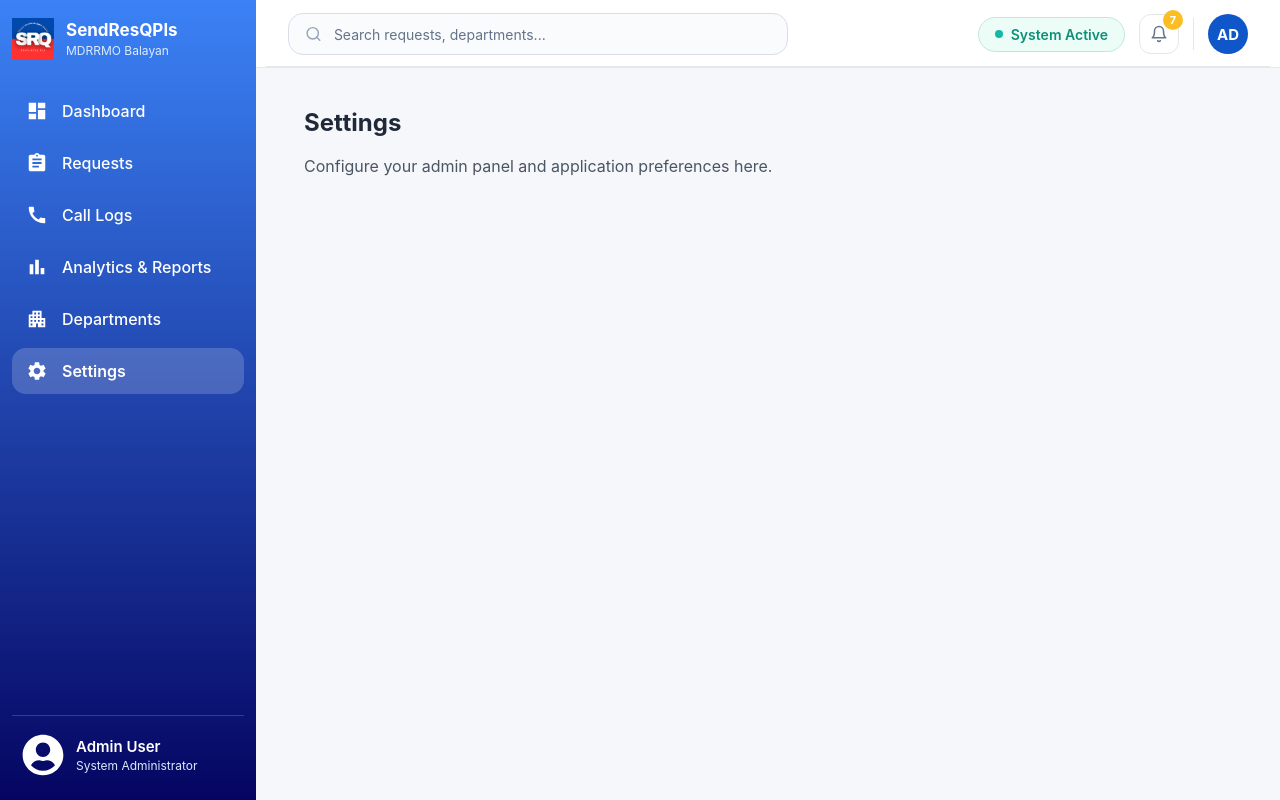
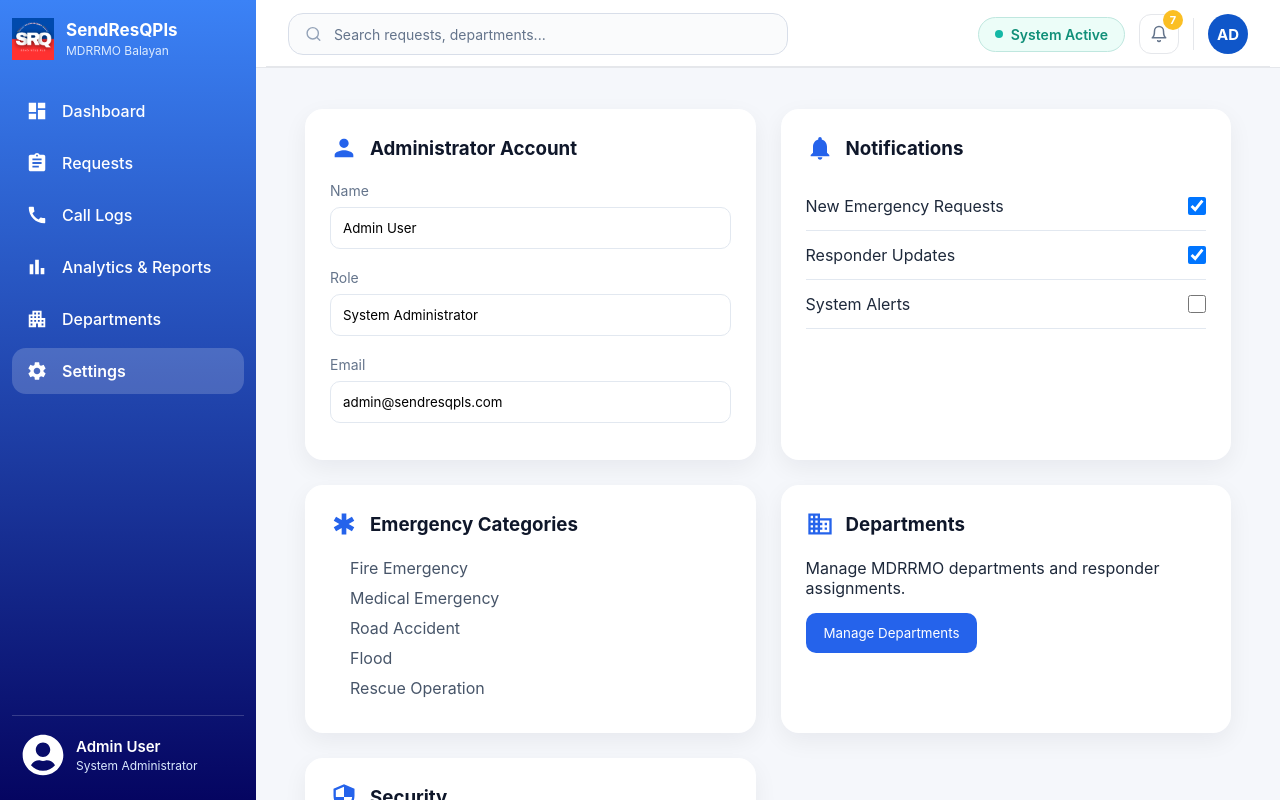
Before and after one commit to b3rtuso/it332-capstone-SendResQPls, a React (Vite) app in the folder frontend/SendResQPls/: page /settings in a window 1280 px wide. Built offline with nearby package versions, Linux system fonts and the light colour scheme.

Commit message:
Refactor Settings component layout and styles; add new settings page UI

```diff
--- a/frontend/SendResQPls/src/App.jsx
+++ b/frontend/SendResQPls/src/App.jsx
@@ -6,7 +6,7 @@ import Requests from "./pages/Requests/Requests";
 import RequestDetails from "./pages/RequestDetails/RequestDetails";
 import CallLogs from "./components/Call Logs/CallLogs";
 import Analytics from "./pages/Analytics/Analytics";
-import Settings from "./pages/Settings/Settings";
+import Settings from "/src/components/Dashboard/Settings/Settings";
 
 import AdminLayout from "./Department.layout/AdminLayout";
 import Departments from "./pages/Departments/Departments";
--- /dev/null
+++ b/frontend/SendResQPls/src/components/Dashboard/Settings/settings.css
@@ -0,0 +1,131 @@
+.settings-page {
+    padding: 25px;
+}
+
+
+.settings-grid {
+    display: grid;
+    grid-template-columns: repeat(2, 1fr);
+    gap: 25px;
+}
+
+
+.settings-card {
+    background: white;
+    padding: 25px;
+    border-radius: 18px;
+    box-shadow: 0 8px 25px rgba(15,23,42,.06);
+}
+
+
+.settings-title {
+    display:flex;
+    align-items:center;
+    gap:12px;
+    margin-bottom:20px;
+}
+
+
+.settings-title svg {
+    font-size:28px;
+    color:#2563eb;
+}
+
+
+.settings-title h3 {
+    margin:0;
+    color:#0f172a;
+}
+
+
+.settings-content {
+    display:flex;
+    flex-direction:column;
+    gap:8px;
+}
+
+
+.settings-content label {
+    font-size:14px;
+    color:#64748b;
+}
+
+
+.settings-content input {
+    padding:12px;
+    border-radius:10px;
+    border:1px solid #e2e8f0;
+    margin-bottom:12px;
+}
+
+
+.toggle-row {
+    display:flex;
+    justify-content:space-between;
+    align-items:center;
+    padding:14px 0;
+    border-bottom:1px solid #e2e8f0;
+}
+
+
+.toggle-row input {
+    width:18px;
+    height:18px;
+}
+
+
+.category-list {
+    padding-left:20px;
+    color:#475569;
+}
+
+
+.category-list li {
+    margin-bottom:10px;
+}
+
+
+.settings-card button {
+    margin-top:15px;
+    padding:12px 18px;
+    border:none;
+    border-radius:10px;
+    background:#2563eb;
+    color:white;
+    cursor:pointer;
+}
+
+
+.password-btn {
+    background:#ef4444 !important;
+}
+
+
+.save-btn {
+    margin-top:25px;
+    display:flex;
+    align-items:center;
+    gap:8px;
+
+    padding:14px 25px;
+
+    border:none;
+    border-radius:12px;
+
+    background:#2563eb;
+    color:white;
+
+    font-size:16px;
+    font-weight:600;
+
+    cursor:pointer;
+}
+
+
+@media(max-width:900px){
+
+    .settings-grid {
+        grid-template-columns:1fr;
+    }
+
+}
--- a/frontend/SendResQPls/src/components/Dashboard/Settings/settings.jsx
+++ b/frontend/SendResQPls/src/components/Dashboard/Settings/settings.jsx
@@ -1,12 +1,120 @@
 import React from "react";
+import "./settings.css";
+
+import {
+  MdPerson,
+  MdNotifications,
+  MdSecurity,
+  MdEmergency,
+  MdBusiness,
+  MdSave
+} from "react-icons/md";
 
 export default function Settings() {
   return (
     <div className="settings-page">
-      <div className="settings-card">
-        <h2>Settings</h2>
-        <p>Settings options will be available here.</p>
+
+      <div className="settings-grid">
+
+        {/* Account Settings */}
+        <div className="settings-card">
+          <div className="settings-title">
+            <MdPerson />
+            <h3>Administrator Account</h3>
+          </div>
+
+          <div className="settings-content">
+            <label>Name</label>
+            <input type="text" value="Admin User" readOnly />
+
+            <label>Role</label>
+            <input type="text" value="System Administrator" readOnly />
+
+            <label>Email</label>
+            <input type="email" value="admin@sendresqpls.com" readOnly />
+          </div>
+        </div>
+
+
+        {/* Notification Settings */}
+        <div className="settings-card">
+          <div className="settings-title">
+            <MdNotifications />
+            <h3>Notifications</h3>
+          </div>
+
+          <div className="toggle-row">
+            <span>New Emergency Requests</span>
+            <input type="checkbox" defaultChecked />
+          </div>
+
+          <div className="toggle-row">
+            <span>Responder Updates</span>
+            <input type="checkbox" defaultChecked />
+          </div>
+
+          <div className="toggle-row">
+            <span>System Alerts</span>
+            <input type="checkbox" />
+          </div>
+        </div>
+
+
+        {/* Emergency Settings */}
+        <div className="settings-card">
+          <div className="settings-title">
+            <MdEmergency />
+            <h3>Emergency Categories</h3>
+          </div>
+
+          <ul className="category-list">
+            <li>Fire Emergency</li>
+            <li>Medical Emergency</li>
+            <li>Road Accident</li>
+            <li>Flood</li>
+            <li>Rescue Operation</li>
+          </ul>
+        </div>
+
+
+        {/* Department Settings */}
+        <div className="settings-card">
+          <div className="settings-title">
+            <MdBusiness />
+            <h3>Departments</h3>
+          </div>
+
+          <p>
+            Manage MDRRMO departments and responder assignments.
+          </p>
+
+          <button>
+            Manage Departments
+          </button>
+        </div>
+
+
+        {/* Security Settings */}
+        <div className="settings-card">
+          <div className="settings-title">
+            <MdSecurity />
+            <h3>Security</h3>
+          </div>
+
+          <button className="password-btn">
+            Change Password
+          </button>
+        </div>
+
+
       </div>
+
+
+      <button className="save-btn">
+        <MdSave />
+        Save Changes
+      </button>
+
     </div>
   );
 }
```
